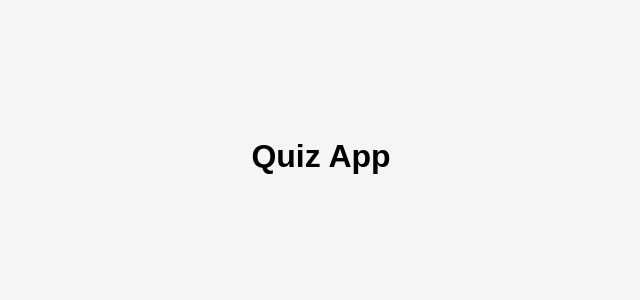
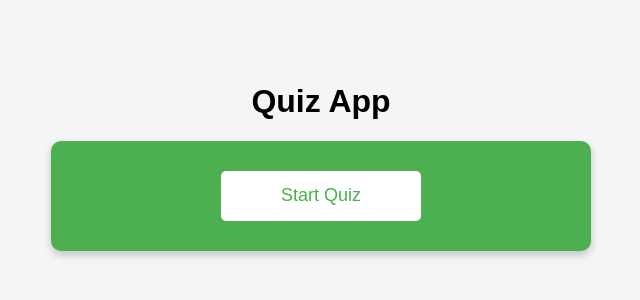
Before and after one commit to Srinivaskoruprolu007/quiz_app_react, a React (Create React App) app: page / in a window 1280 px wide. Shown: the part 272-572 px from the top of the page, without its empty margins (319-959 px from the left). Built offline with nearby package versions, Linux system fonts and the light colour scheme.

Commit message:
Final App.js file is added

```diff
--- a/src/App.js
+++ b/src/App.js
@@ -1,10 +1,21 @@
 import './App.css';
 import { useState } from 'react';
+import MainMenu from './Components/MainMenu';
+import Quiz from './Components/Quiz';
+import EndScreen from './Components/EndScreen';
+
+import { QuizContext } from './helpers/Context';
 function App() {
   const [gameState, setGameState] = useState('menu');
+  const [score, setScore] = useState(0);
   return (
     <div className="App">
       <h1>Quiz App</h1>
+      <QuizContext.Provider value={{gameState, setGameState, score, setScore}} >
+      {gameState === 'menu' && <MainMenu/>}
+      {gameState === 'quiz' && <Quiz/>}
+      {gameState === 'endScreen' && <EndScreen/>}
+      </QuizContext.Provider>
     </div>
   );
 }
```
